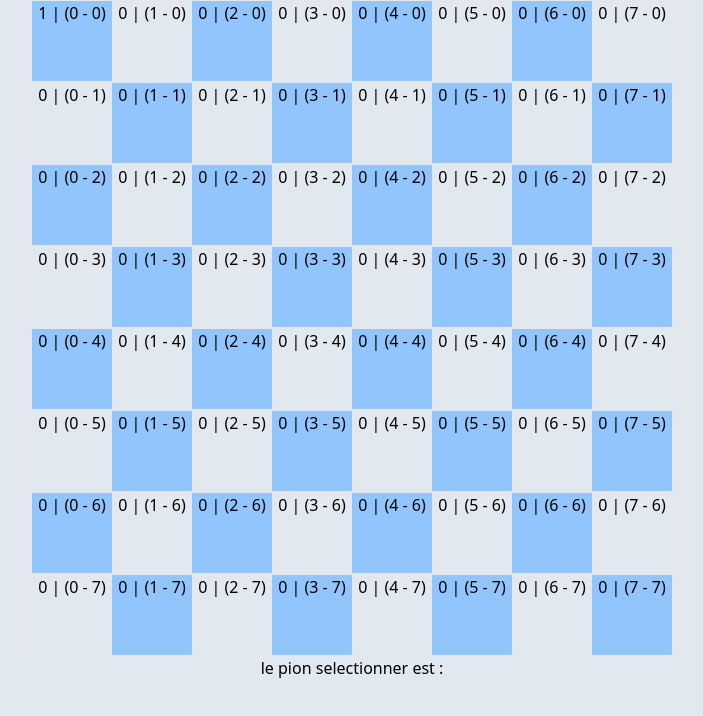
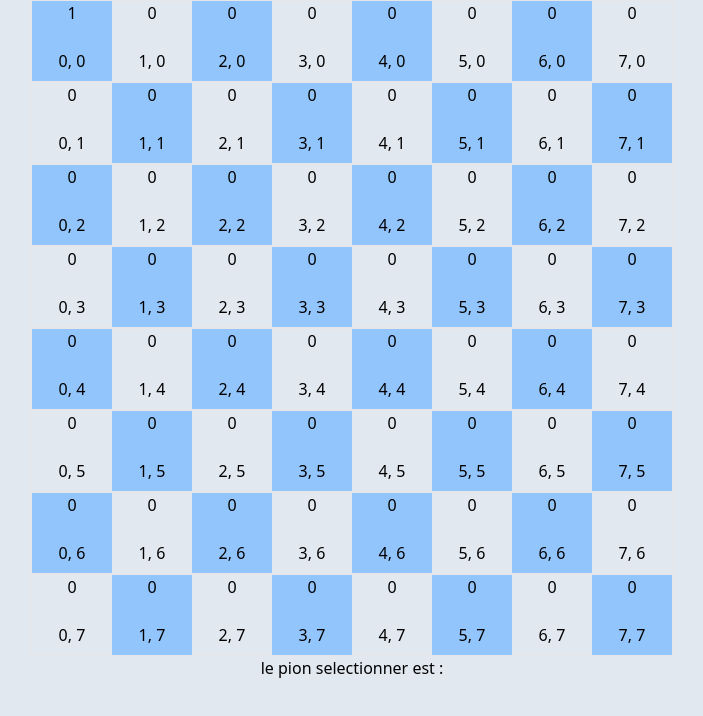
Before and after one commit to tyhr-t/chess-gameJS, a React (Create React App) app: page / in a window 1280 px wide. Shown: the top 716 px of the page, without its empty margins (288-991 px from the left). Built offline with nearby package versions, Linux system fonts and the light colour scheme.

Commit message:
i can change the position of a my own selected pawn

```diff
--- a/src/components/Cell.jsx
+++ b/src/components/Cell.jsx
@@ -1,12 +1,35 @@
-const Cell = ({ setSelectedPawnState, chessBoard, x, y, setChessBoard }) => {
+const Cell = ({
+  setCurrentPawn,
+  currentPawn,
+  chessBoard,
+  x,
+  y,
+  setChessBoard
+}) => {
   const handleClickCell = (e) => {
     const pawnValue = e.target?.getAttribute("data-square-value")
+    const pawnValueX = e.target?.getAttribute("data-square-x")
+    const pawnValueY = e.target?.getAttribute("data-square-y")
 
     if (pawnValue === "1") {
-      setSelectedPawnState(pawnValue)
+      const pawnInfo = {
+        value: pawnValue,
+        positionX: pawnValueX,
+        positionY: pawnValueY
+      }
+      setCurrentPawn(pawnInfo)
+      console.log(currentPawn)
     }
 
-    setChessBoard((prev) => prev)
+    if (currentPawn) {
+      setChessBoard((prev) => {
+        const newChess = [...prev]
+        newChess[pawnValueY][pawnValueX] = currentPawn.value
+        newChess[currentPawn.positionY][currentPawn.positionX] = 0
+
+        return newChess
+      })
+    }
   }
   const lineIsPair = y % 2 === 0
   const offset = lineIsPair ? 0 : 1
@@ -20,8 +43,15 @@ const Cell = ({ setSelectedPawnState, chessBoard, x, y, setChessBoard }) => {
       data-pawn-position={`${x}-${y}`}
       onClick={handleClickCell}
       className={`w-20 h-20 ${isBlack ? "bg-blue-300" : ""}`}>
-      {`${chessBoard[y][x]} | (${x} - ${y})`}
+      <p>{`${chessBoard[y][x]}`}</p>
+      <br />
+      {` ${x}, ${y}`}
     </div>
   )
 }
 export default Cell
+
+// 1 - Sélectioner un pion -> Si il fait partie de l'équipe du joueur en cours
+// 2 - Si un pion est sélectionné, afficher les déplacement possibles
+// 3 - Si une case des déplacements possibles est cliquée, déplacer le pion -> déselectionner le pion
+// 4 - Si tu reclique ton pion, ça le déselectionne
--- a/src/components/cheesBoardGame.jsx
+++ b/src/components/cheesBoardGame.jsx
@@ -1,10 +1,14 @@
-import React, { useState } from "react"
+import { useState, useEffect } from "react"
 import { generateBoard } from "../utils/generateBoard"
 import Cell from "./Cell"
 
 export const ChessBoard = () => {
   const [chessBoard, setChessBoard] = useState(generateBoard())
-  const [selectedPawnState, setSelectedPawnState] = useState(null)
+  const [currentPawn, setCurrentPawn] = useState(null)
+
+  useEffect(() => {
+    console.log("selectedPawnState has changed : ", currentPawn)
+  }, [currentPawn])
 
   return (
     <div>
@@ -14,15 +18,16 @@ export const ChessBoard = () => {
             <Cell
               setChessBoard={setChessBoard}
               key={`${x}-${y}`}
-              setSelectedPawnState={setSelectedPawnState}
+              setCurrentPawn={setCurrentPawn}
               chessBoard={chessBoard}
               x={x}
               y={y}
+              currentPawn={currentPawn}
             />
           ))}
         </div>
       ))}
-      <p>le pion selectionner est : {selectedPawnState}</p>
+      <p>le pion selectionner est : {currentPawn?.value}</p>
     </div>
   )
 }
--- a/src/utils/generateBoard.js
+++ b/src/utils/generateBoard.js
@@ -5,6 +5,8 @@ export const generateBoard = () => {
   //   squares.map((squareNumber) => Number(`${line}${squareNumber}`))
   // )
   const board = lines.map(() => squares.map(() => Number(`0`)))
+
+  // Faut le supprimer à terme ce truc
   board[0][0] = "1"
 
   return board
```
